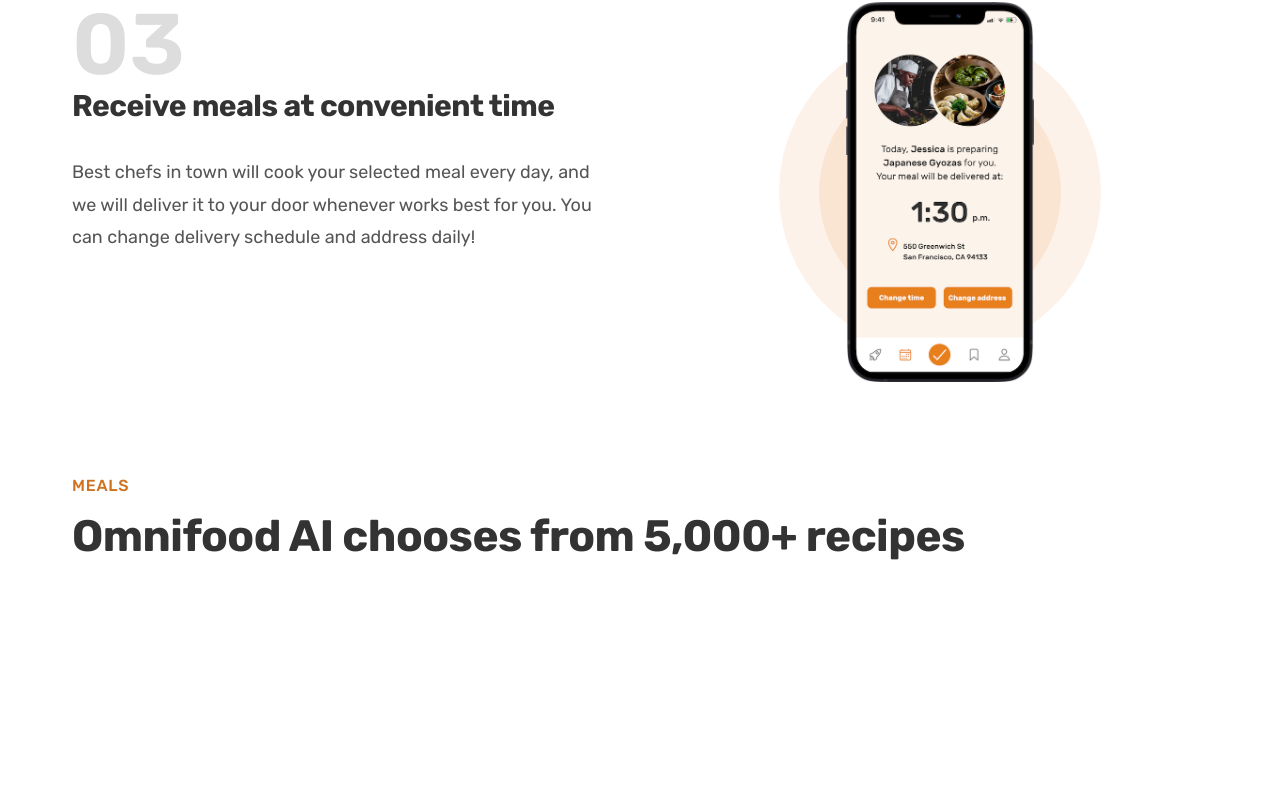
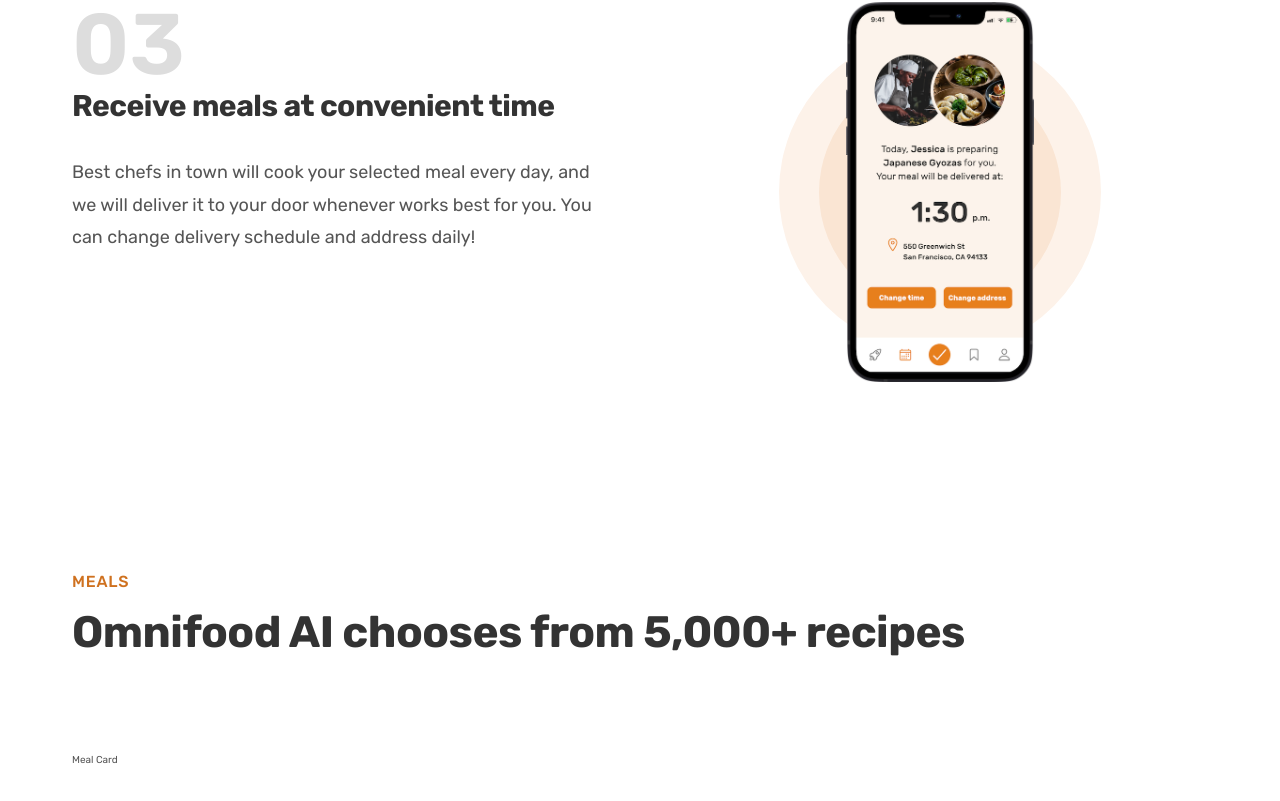
Before and after one commit to Euuphi/omnifood, a React (Create React App) app: page / in a window 1280 px wide. Shown: the part 2135-2936 px from the top of the page. Before the commit the page ends 2794 px from the top, so only its background shows below. Built offline with nearby package versions, Linux system fonts and the light colour scheme.

Commit message:
Create MealCard component

```diff
--- /dev/null
+++ b/src/components/Sections/Meals/MealCard.js
@@ -0,0 +1,10 @@
+import React from "react";
+
+// Stylesheets
+import styles from "./MealCard.module.css";
+
+const MealCard = () => {
+    return <div className={styles.meal}>Meal Card</div>;
+};
+
+export default MealCard;
--- /dev/null
+++ b/src/components/Sections/Meals/MealCard.module.css
@@ -0,0 +1,2 @@
+.meal {
+}
--- a/src/components/Sections/Meals/Meals.js
+++ b/src/components/Sections/Meals/Meals.js
@@ -4,7 +4,10 @@
 import styles from "./Meals.module.css";
 
 // Components
+import Container from "../../Layout/Container";
+import Grid from "../../Layout/Grid";
 import SectionHeading from "../../Headings/SectionHeading";
+import MealCard from "./MealCard";
 
 const Meals = () => {
     return (
@@ -13,6 +16,11 @@
                 subheading="Meals"
                 secondaryHeading="Omnifood AI chooses from 5,000+ recipes"
             />
+            <Container>
+                <Grid col={3}>
+                    <MealCard />
+                </Grid>
+            </Container>
         </section>
     );
 };
--- a/src/components/Sections/Meals/Meals.module.css
+++ b/src/components/Sections/Meals/Meals.module.css
@@ -0,0 +1,3 @@
+.sectionMeals {
+    padding: 9.6rem 0;
+}
```
